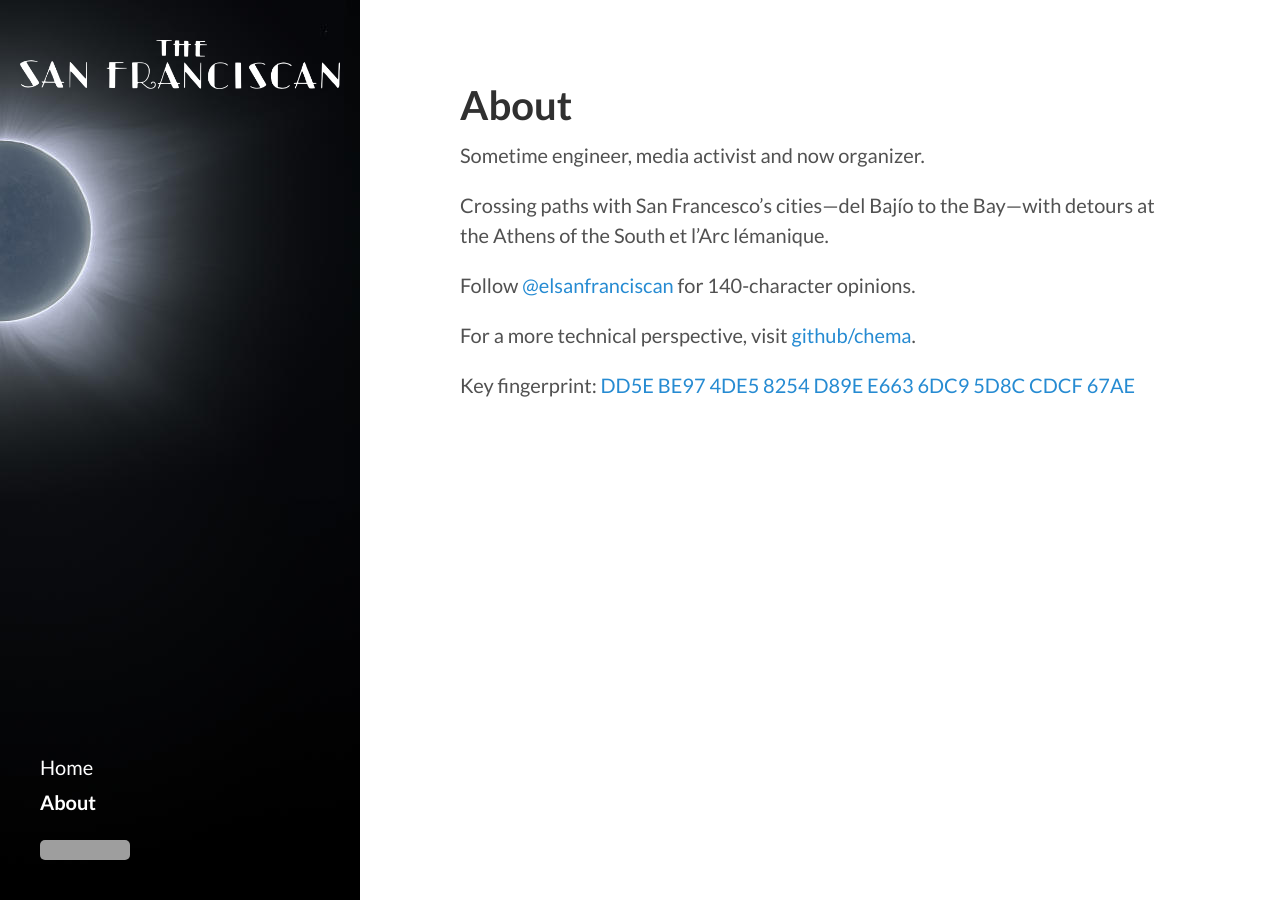
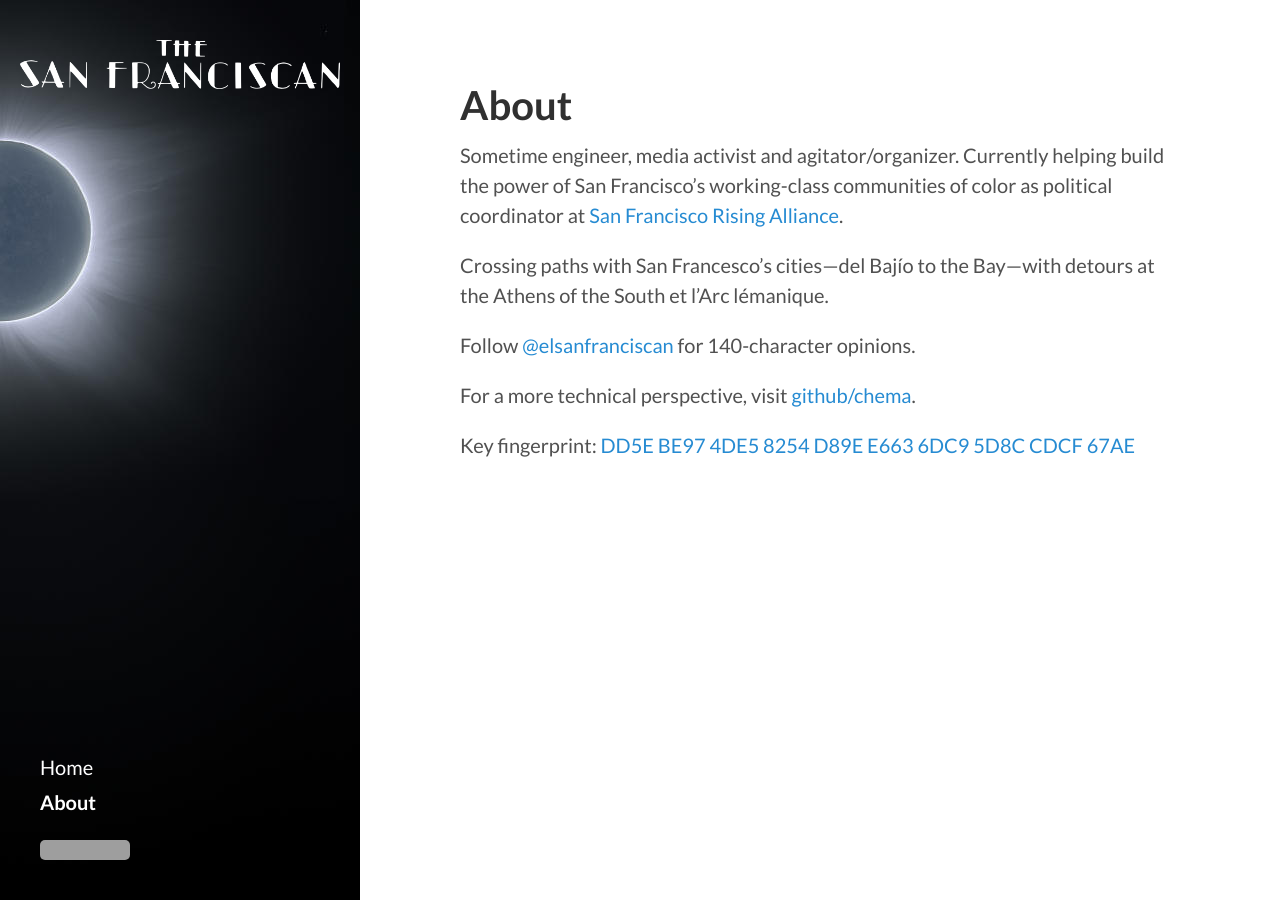
Before and after one commit to chema/sanfranciscan, a Jekyll site: the page built from about.md, in a window 1280 px wide. Built offline with Jekyll 4.4.1, drawn with Linux system fonts in a browser that asks for light colours; Markdown is read by kramdown in place of the engine named in the settings; comment, search, counter and statistics services are not loaded; grey boxes are pictures that could not be loaded.

Commit message:
Update SF Rising work

```diff
--- a/about.md
+++ b/about.md
@@ -2,7 +2,7 @@
 layout: page
 title: About
 ---
-Sometime engineer, media activist and now organizer.
+Sometime engineer, media activist and agitator/organizer. Currently helping build the power of San Francisco's working-class communities of color as political coordinator at [San Francisco Rising Alliance](http://www.sfrising.org/).
 
 Crossing paths with San Francesco's cities—del Bajío to the Bay—with detours at the Athens of the South et l'Arc lémanique.
 
```
